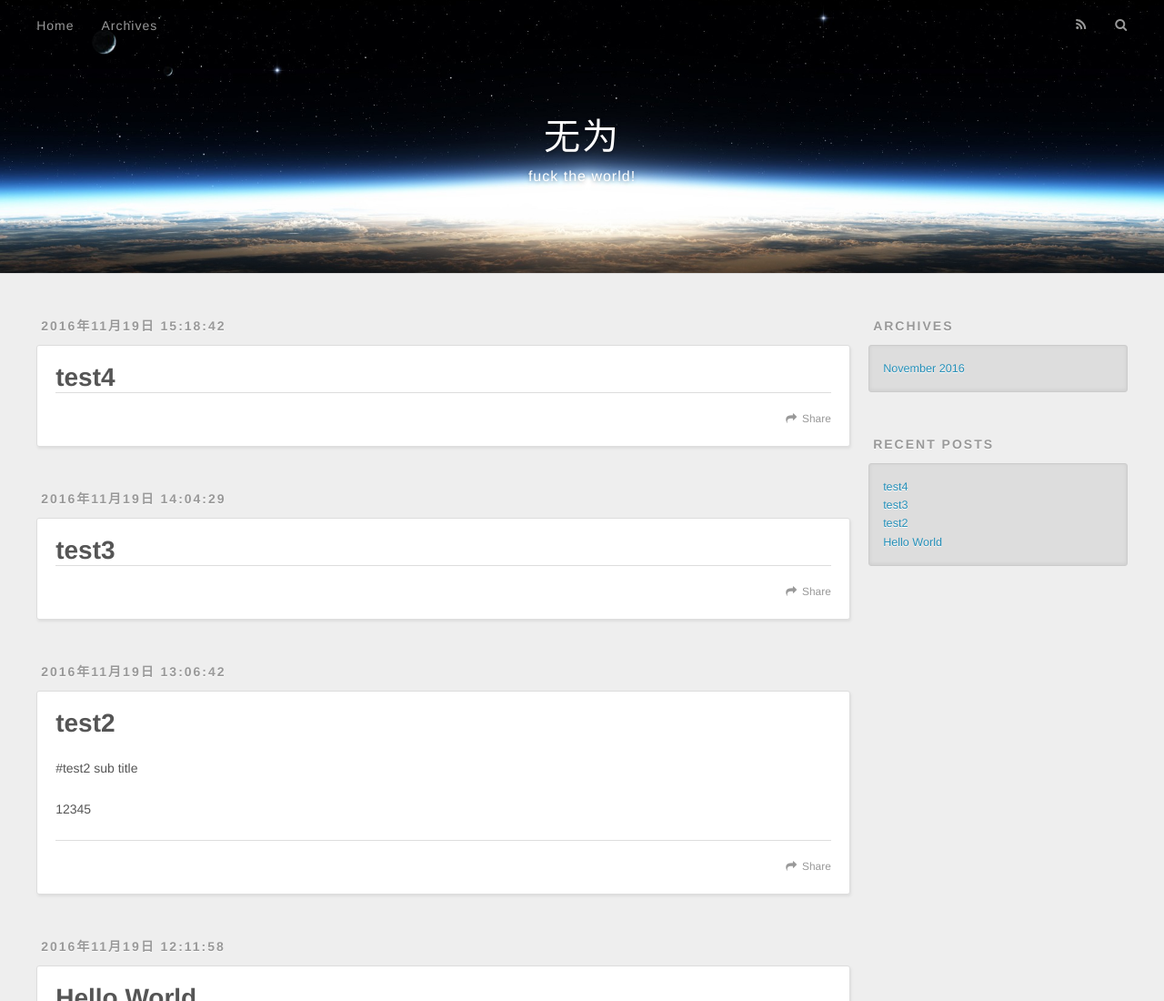
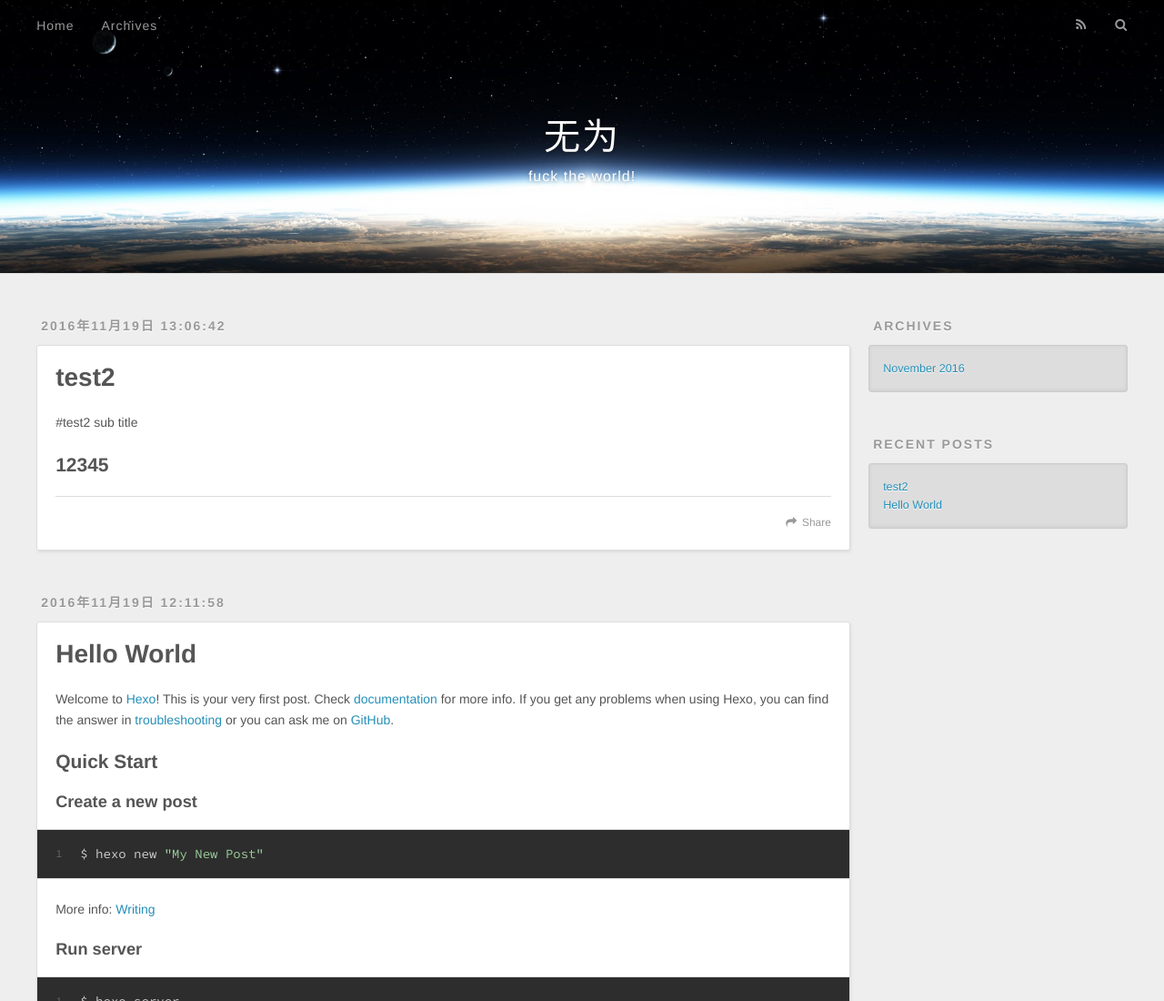
Before and after one commit to wangdatian/wangdatian.github.io, a plain HTML site: page index.html in a window 1280 px wide. Shown: the top 1100 px of the page at 91% size. Drawn offline with nearby package versions, Linux system fonts and the light colour scheme.

Commit message:
Site updated: 2016-11-22 15:43:59

```diff
--- a/index.html
+++ b/index.html
@@ -65,78 +65,6 @@
       <div class="outer">
         <section id="main">
 
-    <article id="post-test4" class="article article-type-post" itemscope itemprop="blogPost">
-  <div class="article-meta">
-    <a href="/2016/11/19/test4/" class="article-date">
-  <time datetime="2016-11-19T07:18:42.000Z" itemprop="datePublished">2016年11月19日 15:18:42</time>
-</a>
-
-  </div>
-  <div class="article-inner">
-
-
-      <header class="article-header">
-
-
-    <h1 itemprop="name">
-      <a class="article-title" href="/2016/11/19/test4/">test4</a>
-    </h1>
-
-
-      </header>
-
-    <div class="article-entry" itemprop="articleBody">
-
-
-
-    </div>
-    <footer class="article-footer">
-      <a data-url="http://yoursite.com/2016/11/19/test4/" data-id="civow00xr00031beu1qsaj48q" class="article-share-link">Share</a>
-
-
-    </footer>
-  </div>
-
-</article>
-
-
-
-    <article id="post-test3" class="article article-type-post" itemscope itemprop="blogPost">
-  <div class="article-meta">
-    <a href="/2016/11/19/test3/" class="article-date">
-  <time datetime="2016-11-19T06:04:29.000Z" itemprop="datePublished">2016年11月19日 14:04:29</time>
-</a>
-
-  </div>
-  <div class="article-inner">
-
-
-      <header class="article-header">
-
-
-    <h1 itemprop="name">
-      <a class="article-title" href="/2016/11/19/test3/">test3</a>
-    </h1>
-
-
-      </header>
-
-    <div class="article-entry" itemprop="articleBody">
-
-
-
-    </div>
-    <footer class="article-footer">
-      <a data-url="http://yoursite.com/2016/11/19/test3/" data-id="civow00xc00011beu3bermhqm" class="article-share-link">Share</a>
-
-
-    </footer>
-  </div>
-
-</article>
-
-
-
     <article id="post-test2" class="article article-type-post" itemscope itemprop="blogPost">
   <div class="article-meta">
     <a href="/2016/11/19/test2/" class="article-date">
@@ -160,12 +88,11 @@
     <div class="article-entry" itemprop="articleBody">
 
         <p>#test2 sub title</p>
-<p>12345</p>
-
+<h2 id="12345"><a href="#12345" class="headerlink" title="12345"></a>12345</h2>
 
     </div>
     <footer class="article-footer">
-      <a data-url="http://yoursite.com/2016/11/19/test2/" data-id="civow00ws00001beu6k361dm0" class="article-share-link">Share</a>
+      <a data-url="http://yoursite.com/2016/11/19/test2/" data-id="civt735zb0000rgeugorbck9a" class="article-share-link">Share</a>
 
 
     </footer>
@@ -210,7 +137,7 @@
 
     </div>
     <footer class="article-footer">
-      <a data-url="http://yoursite.com/2016/11/19/hello-world/" data-id="civow00xk00021beunw4ppfi0" class="article-share-link">Share</a>
+      <a data-url="http://yoursite.com/2016/11/19/hello-world/" data-id="civt735zh0001rgeu6kitubjo" class="article-share-link">Share</a>
 
 
     </footer>
@@ -248,14 +175,6 @@
     <h3 class="widget-title">Recent Posts</h3>
     <div class="widget">
       <ul>
-
-          <li>
-            <a href="/2016/11/19/test4/">test4</a>
-          </li>
-
-          <li>
-            <a href="/2016/11/19/test3/">test3</a>
-          </li>
 
           <li>
             <a href="/2016/11/19/test2/">test2</a>
```
Also changed, not shown: 2016/11/19/hello-world/index.html (+1 -9 lines), 2016/11/19/test2/index.html (+3 -21 lines), archives/2016/11/index.html (+0 -46 lines), archives/2016/index.html (+0 -46 lines), archives/index.html (+0 -46 lines).
